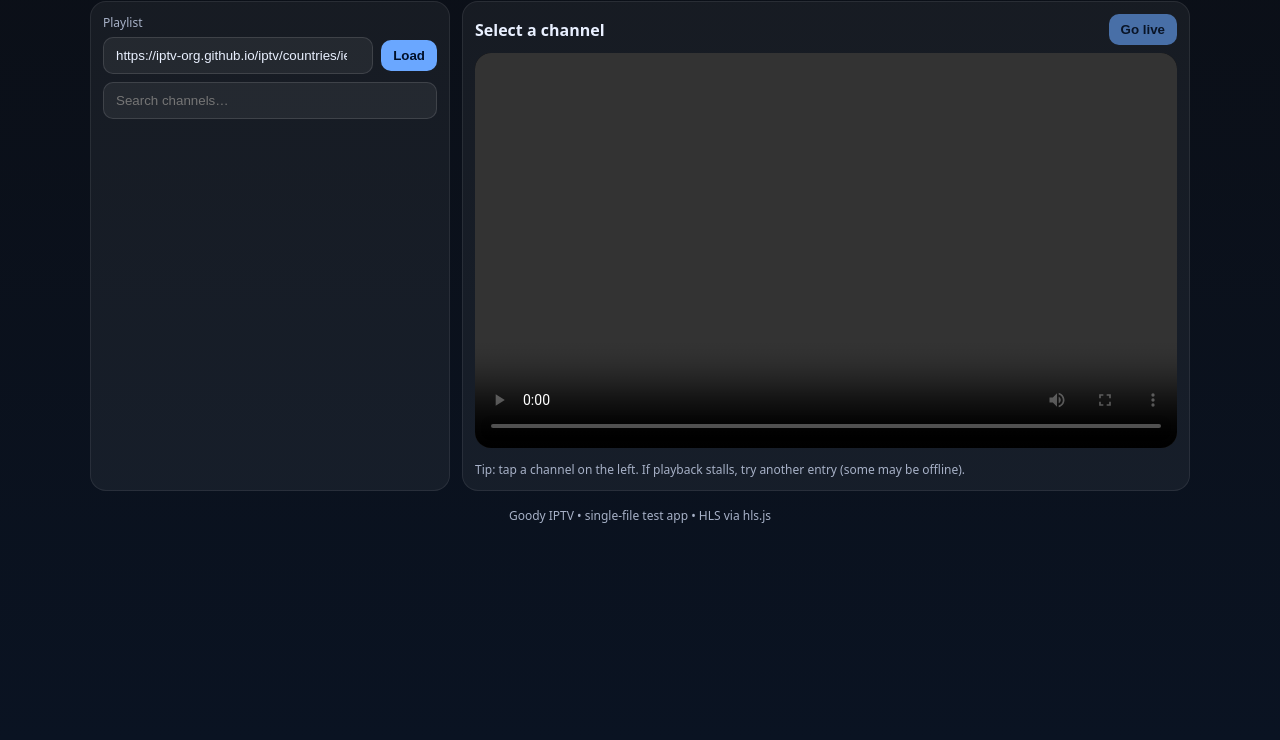
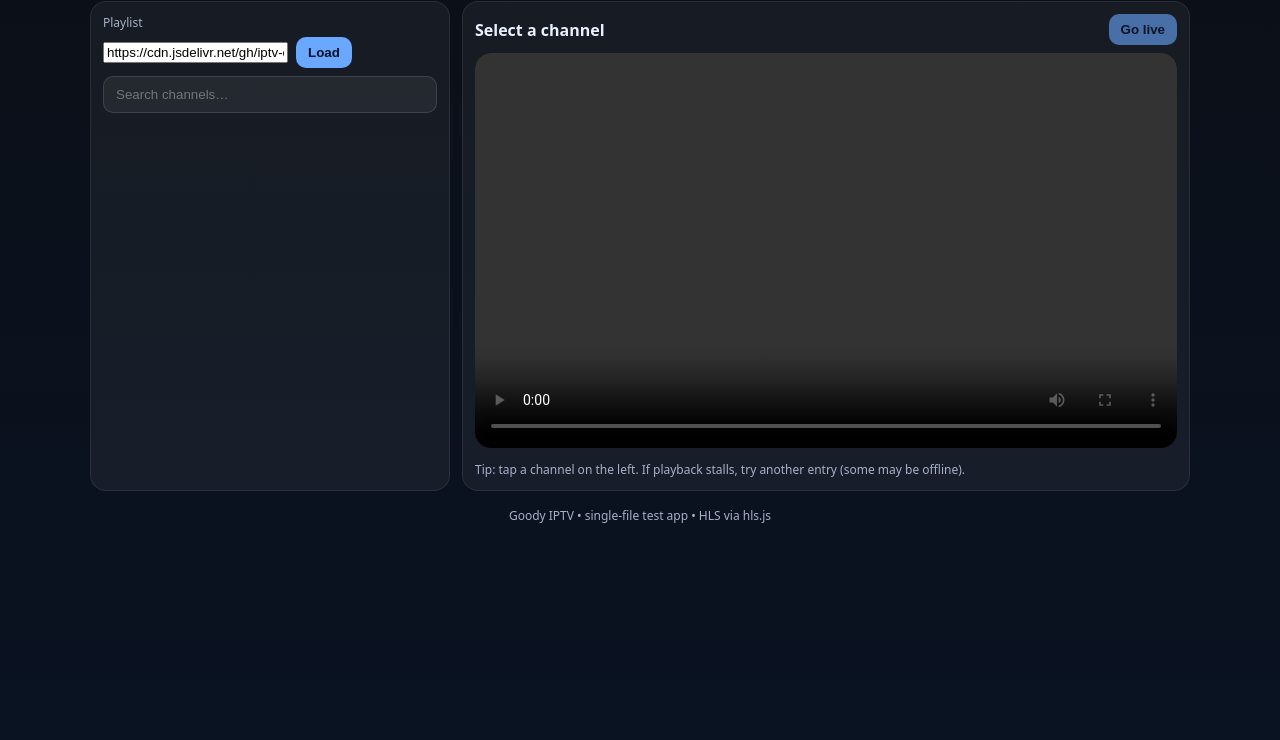
Before and after one commit to oduameh/goody-iptv-app, a plain HTML site: page index.html in a window 1280 px wide. Shown: the part 60-800 px from the top of the page. Drawn offline with nearby package versions, Linux system fonts and the light colour scheme; no server answers.

Commit message:
Update index.html

```diff
--- a/index.html
+++ b/index.html
@@ -46,7 +46,7 @@
       <aside class="panel">
         <div class="note" style="margin-bottom:6px;">Playlist</div>
         <div style="display:flex; gap:8px; align-items:center; margin-bottom:8px;">
-          <input id="playlistUrl" type="search" placeholder="Playlist M3U URL" value="https://iptv-org.github.io/iptv/countries/ie.m3u">
+          <input id="playlistUrl" ... value="https://cdn.jsdelivr.net/gh/iptv-org/iptv@master/countries/ie.m3u">
           <button class="btn" id="loadBtn">Load</button>
         </div>
         <input id="q" type="search" placeholder="Search channels…">
```
